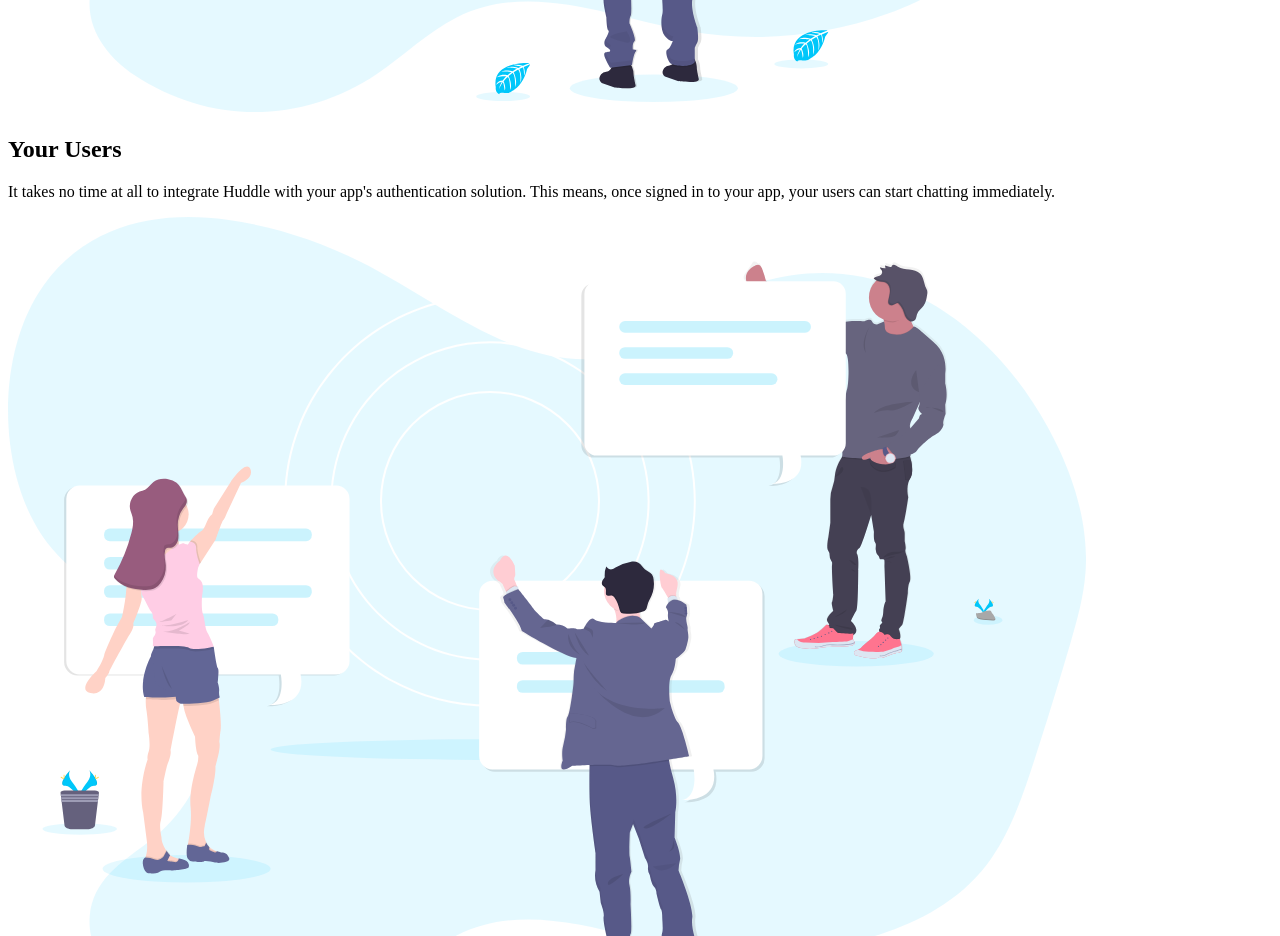
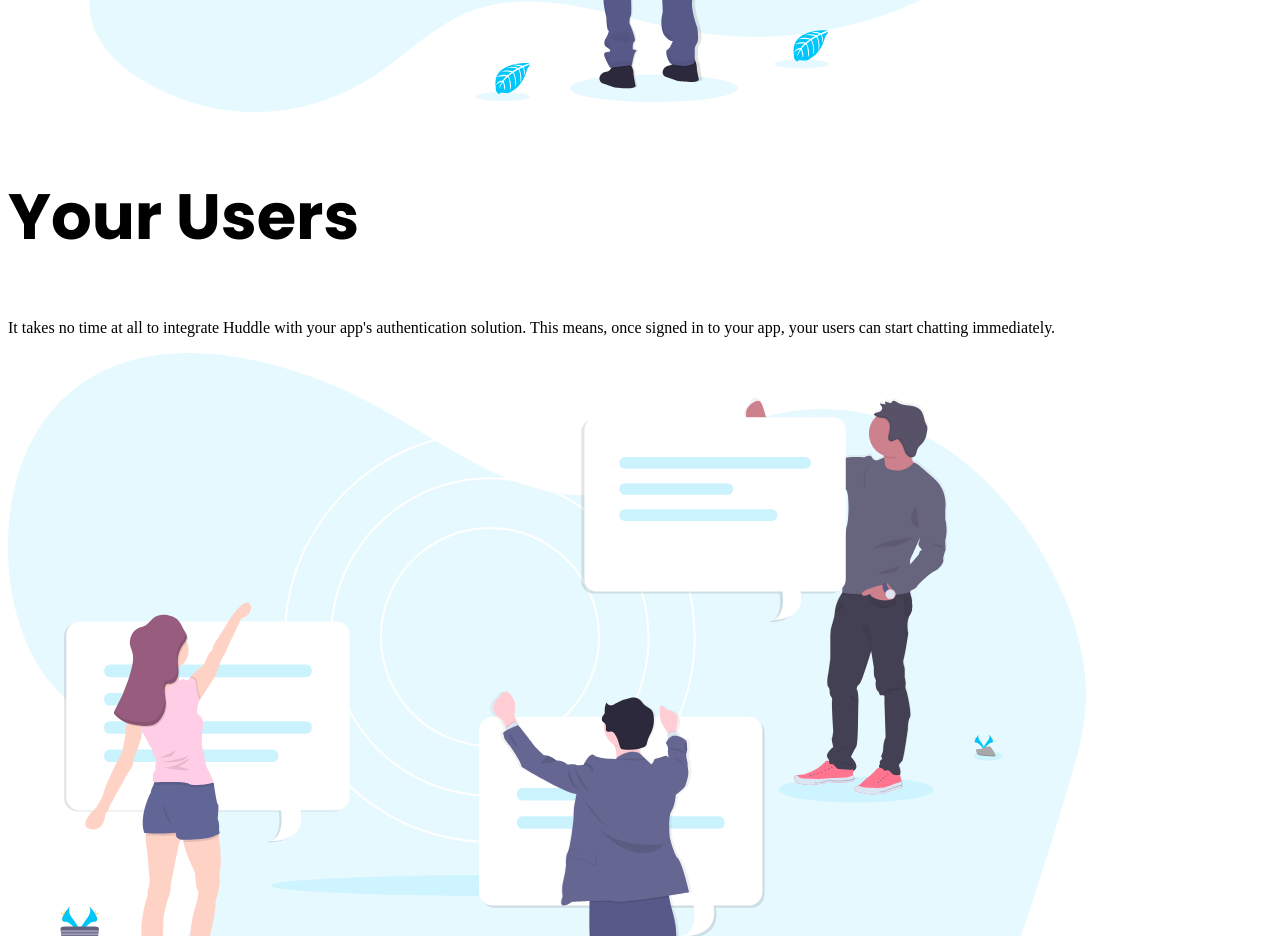
Before and after one commit to raphael2421/huddle-landing-page-with-curved-sections-master, a website: page src/index.html in a window 1280 px wide. Shown: the part 1860-2796 px from the top of the page. Drawn offline with nearby package versions, Linux system fonts and the light colour scheme; files that its build step writes are made by us from their sources.

Commit message:
section5 y section4

```diff
--- a/src/index.html
+++ b/src/index.html
@@ -64,10 +64,10 @@
 </section>
 
  <section class=" section4">
-  <h2 class="section4__title">
+  <h2 class="section4__title1">
     Your Users
   </h2>
-  <p class="section__description">
+  <p class="section__description parra">
   It takes no time at all to integrate Huddle with your app's authentication solution. This means,
   once signed in to your app, your users can start chatting immediately.
   </p>
--- a/src/styles/pages/_section4.scss
+++ b/src/styles/pages/_section4.scss
@@ -1,4 +1,10 @@
 .section4{
+    &__title1{
+        @include h2;
+    &__parra{
+        @include p;
+    }
+    }
     background: white;
 
 
```
